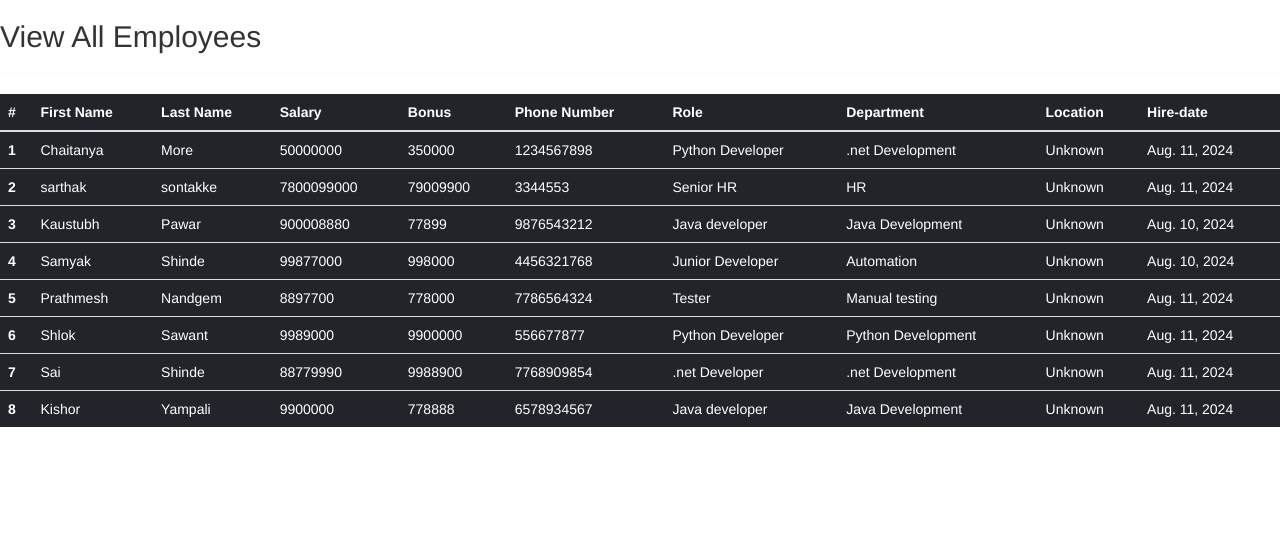
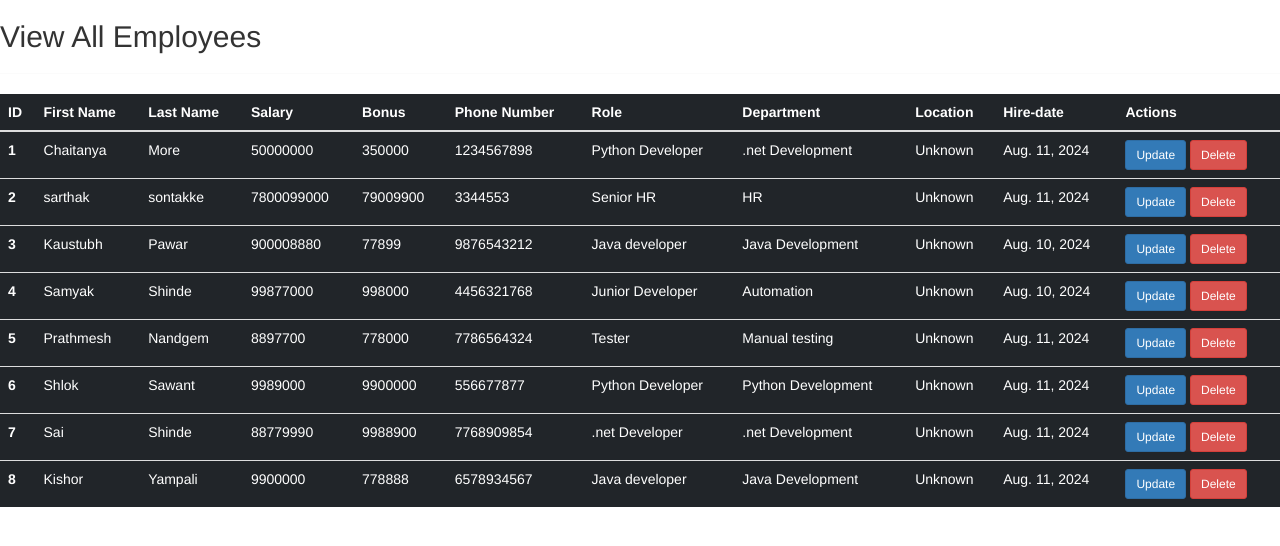
Before and after one commit to ChaitanyaMore29/Employee-Management-System, a Django app: page /viewall/ in a window 1280 px wide. Shown: the top 546 px of the page. Run offline with Django 5.2, Linux system fonts and the light colour scheme; a user stored in the database is signed in; data comes from the database, SQL or seed files in the repository; some libraries are stand-ins or nearby versions.

Commit message:
Update viewallemp.html

```diff
--- a/Employee_Management_System/auth_app/templates/CRUD/viewallemp.html
+++ b/Employee_Management_System/auth_app/templates/CRUD/viewallemp.html
@@ -3,10 +3,10 @@
 {% block content%}
 <h2>View All Employees</h2>
 <hr>
-<table class="table table-dark table-borderless">
+<table class="table table-dark table-borderless" >
     <thead>
       <tr>
-        <th scope="col">#</th>
+        <th scope="col">ID</th>
         <th scope="col">First Name</th>
         <th scope="col">Last Name</th>
         <th scope="col">Salary</th>
@@ -16,23 +16,28 @@
         <th scope="col">Department</th>
         <th scope="col">Location</th>
         <th scope="col">Hire-date</th>
+        <th scope="col">Actions</th>
       </tr>
     </thead>
+    <tbody>
         {% for emp in emps %}
-    <tbody>
       <tr>
-        <th scope="row">{{emp.id}}</th>
-        <td>{{emp.first_name}}</td>
-        <td>{{emp.last_name}}</td>
-        <td>{{emp.salary}}</td>
-        <td>{{emp.bonus}}</td>
-        <td>{{emp.phone}}</td>
-        <td>{{emp.role.name}}</td>
-        <td>{{emp.dept.name}}</td>
-        <td>{{emp.dept.location}}</td>
-        <td>{{emp.hire_date}}</td>
+        <th scope="row">{{ emp.id }}</th>
+        <td>{{ emp.first_name }}</td>
+        <td>{{ emp.last_name }}</td>
+        <td>{{ emp.salary }}</td>
+        <td>{{ emp.bonus }}</td>
+        <td>{{ emp.phone }}</td>
+        <td>{{ emp.role.name }}</td>
+        <td>{{ emp.dept.name }}</td>
+        <td>{{ emp.dept.location }}</td>
+        <td>{{ emp.hire_date }}</td>
+        <td>
+          <a href="{% url 'updateemp' emp.id %}" class="btn btn-sm btn-primary">Update</a>
+          <a href="{% url 'deleteemployee' emp.id %}" class="btn btn-sm btn-danger">Delete</a>
+        </td>
       </tr>
+        {% endfor %}
     </tbody>
-        {% endfor %}
   </table>
-  {% endblock %}
+{% endblock %}
```
